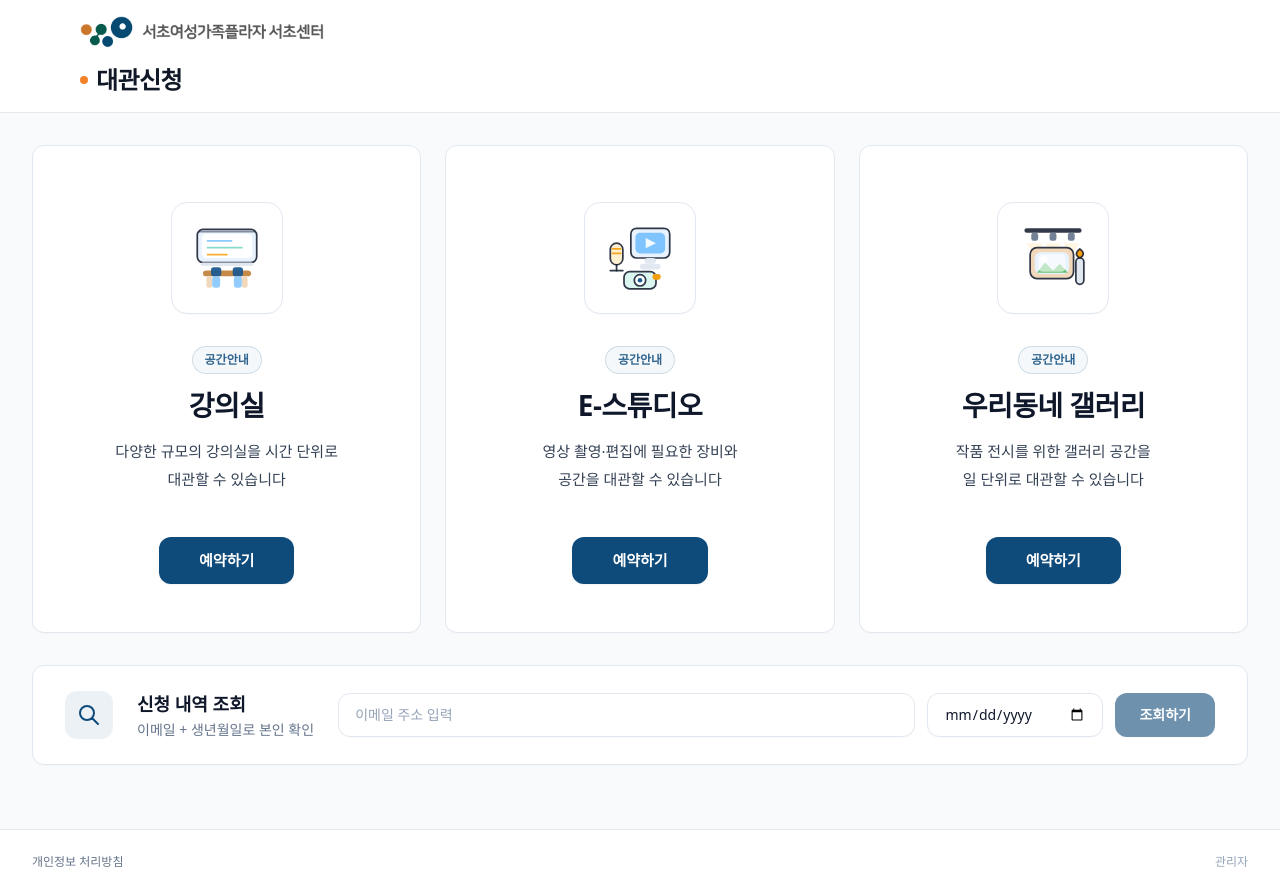
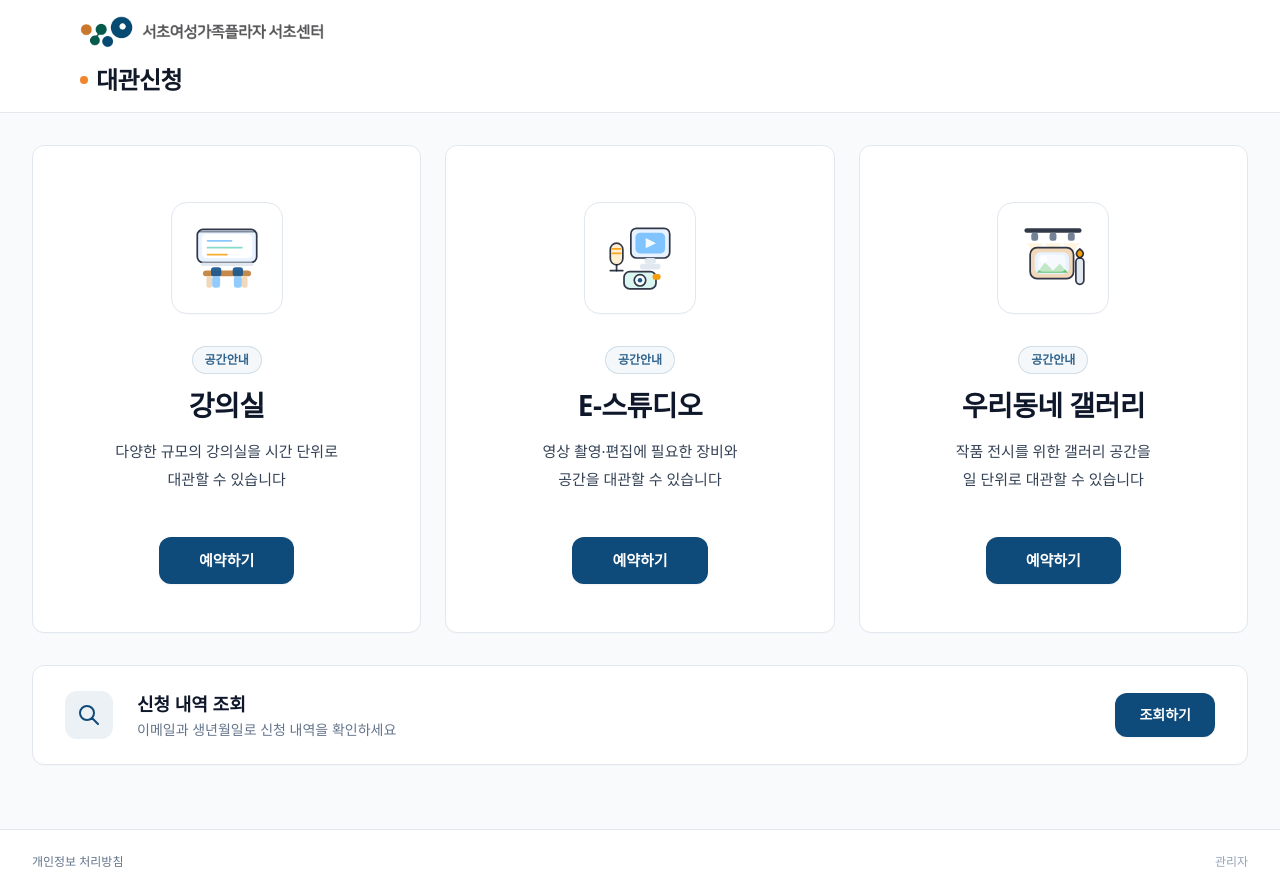
Before and after one commit to seochowomen1/Area-Lental, a Next.js app: page / in a window 1280 px wide. Built offline with nearby package versions, Linux system fonts and the light colour scheme.

Commit message:
fix: 홈 조회 폼을 단순 링크 버튼으로 변경
홈에서 이메일/생년월일 입력란 제거, "조회하기" 버튼 클릭 시
/my 페이지로 이동하여 그곳에서 입력하도록 변경

https://claude.ai/code/session_01Sho2HEY63EDQ8aLCKaghma

```diff
--- a/components/home/HomeReservationCheck.tsx
+++ b/components/home/HomeReservationCheck.tsx
@@ -1,7 +1,6 @@
 "use client";
 
-import { useState } from "react";
-import { useRouter } from "next/navigation";
+import Link from "next/link";
 import { cn } from "@/lib/cn";
 import {
   HOME_CARD_BASE,
@@ -11,19 +10,6 @@ import {
 } from "@/components/ui/presets";
 
 export default function HomeReservationCheck() {
-  const router = useRouter();
-  const [email, setEmail] = useState("");
-  const [birth, setBirth] = useState("");
-
-  const canSubmit = !!email.trim() && !!birth;
-
-  function handleSubmit(e: React.FormEvent) {
-    e.preventDefault();
-    const v = email.trim();
-    if (!v || !birth) return;
-    router.push(`/my?email=${encodeURIComponent(v)}&birth=${encodeURIComponent(birth)}`);
-  }
-
   return (
     <div className={cn(HOME_CARD_BASE, HOME_CARD_HOVER, "px-6 py-6 sm:px-8")}>
       <div className="flex flex-col items-center gap-4 sm:flex-row sm:items-center sm:gap-6">
@@ -35,39 +21,22 @@ export default function HomeReservationCheck() {
         </div>
 
         {/* 타이틀 + 설명 */}
-        <div className="shrink-0 text-center sm:text-left">
+        <div className="flex-1 text-center sm:text-left">
           <h2 className="text-lg font-bold text-slate-900">신청 내역 조회</h2>
-          <p className="mt-0.5 text-sm text-slate-500">이메일 + 생년월일로 본인 확인</p>
+          <p className="mt-0.5 text-sm text-slate-500">이메일과 생년월일로 신청 내역을 확인하세요</p>
         </div>
 
-        {/* 이메일 + 생년월일 입력 + 버튼 */}
-        <form onSubmit={handleSubmit} className="flex w-full flex-1 flex-col gap-2 sm:flex-row sm:gap-3">
-          <input
-            type="email"
-            value={email}
-            onChange={(e) => setEmail(e.target.value)}
-            placeholder="이메일 주소 입력"
-            className="w-full flex-1 rounded-xl border border-slate-200 bg-white px-4 py-2.5 text-sm text-slate-900 placeholder:text-slate-400 shadow-[0_1px_0_rgba(0,0,0,0.02)] focus:border-[rgb(var(--brand-primary)/0.4)] focus:outline-none focus:ring-2 focus:ring-[rgb(var(--brand-primary)/0.15)]"
-          />
-          <input
-            type="date"
-            value={birth}
-            onChange={(e) => setBirth(e.target.value)}
-            className="w-full rounded-xl border border-slate-200 bg-white px-4 py-2.5 text-sm text-slate-900 shadow-[0_1px_0_rgba(0,0,0,0.02)] focus:border-[rgb(var(--brand-primary)/0.4)] focus:outline-none focus:ring-2 focus:ring-[rgb(var(--brand-primary)/0.15)] sm:w-44"
-          />
-          <button
-            type="submit"
-            disabled={!canSubmit}
+        {/* 버튼 */}
+        <Link
+          href="/my"
           className={cn(
             HOME_BUTTON_BASE,
             HOME_BUTTON_PRIMARY,
-              "shrink-0 whitespace-nowrap px-6 py-2.5 text-sm",
-              !canSubmit && "opacity-60"
+            "shrink-0 whitespace-nowrap px-6 py-2.5 text-sm"
           )}
         >
           조회하기
-          </button>
-        </form>
+        </Link>
       </div>
     </div>
   );
```
Lines whose indentation alone changed are shown as unchanged.
